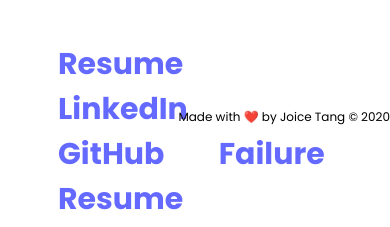
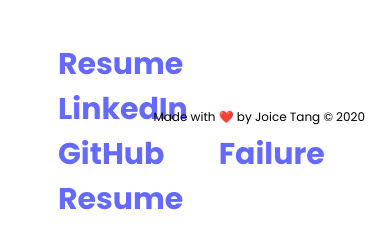
Before and after one commit to joitng/joitng.github.io, a Jekyll site: the page built from index.html, in a window 390 px wide. Shown: the part 762-989 px from the top of the page. Built offline with Jekyll 4.4.1, drawn with Linux system fonts in a browser that asks for light colours.

Commit message:
Add padding to footer for shorter screens

```diff
--- a/_sass/main.scss
+++ b/_sass/main.scss
@@ -100,6 +100,19 @@
 
     footer {
         text-align: right;
-        right: 25px;
+
+        .footer {
+            padding-right: 25px;
+        }
     }
 }
+
+@media (max-height: 650px) {
+    footer {
+        text-align: right;
+
+        .footer {
+            padding-right: 25px;
+        }
+    }
+}
```
